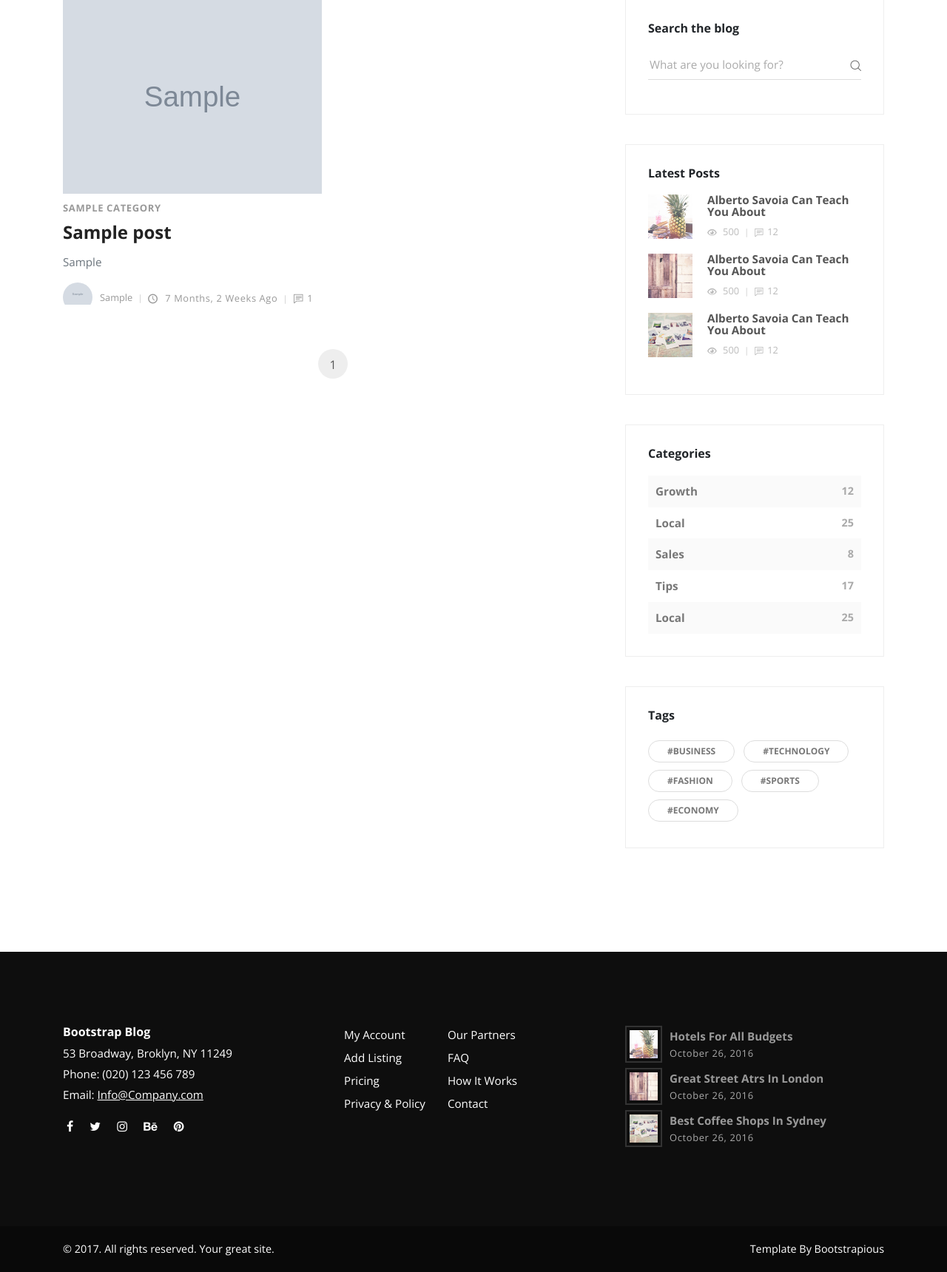
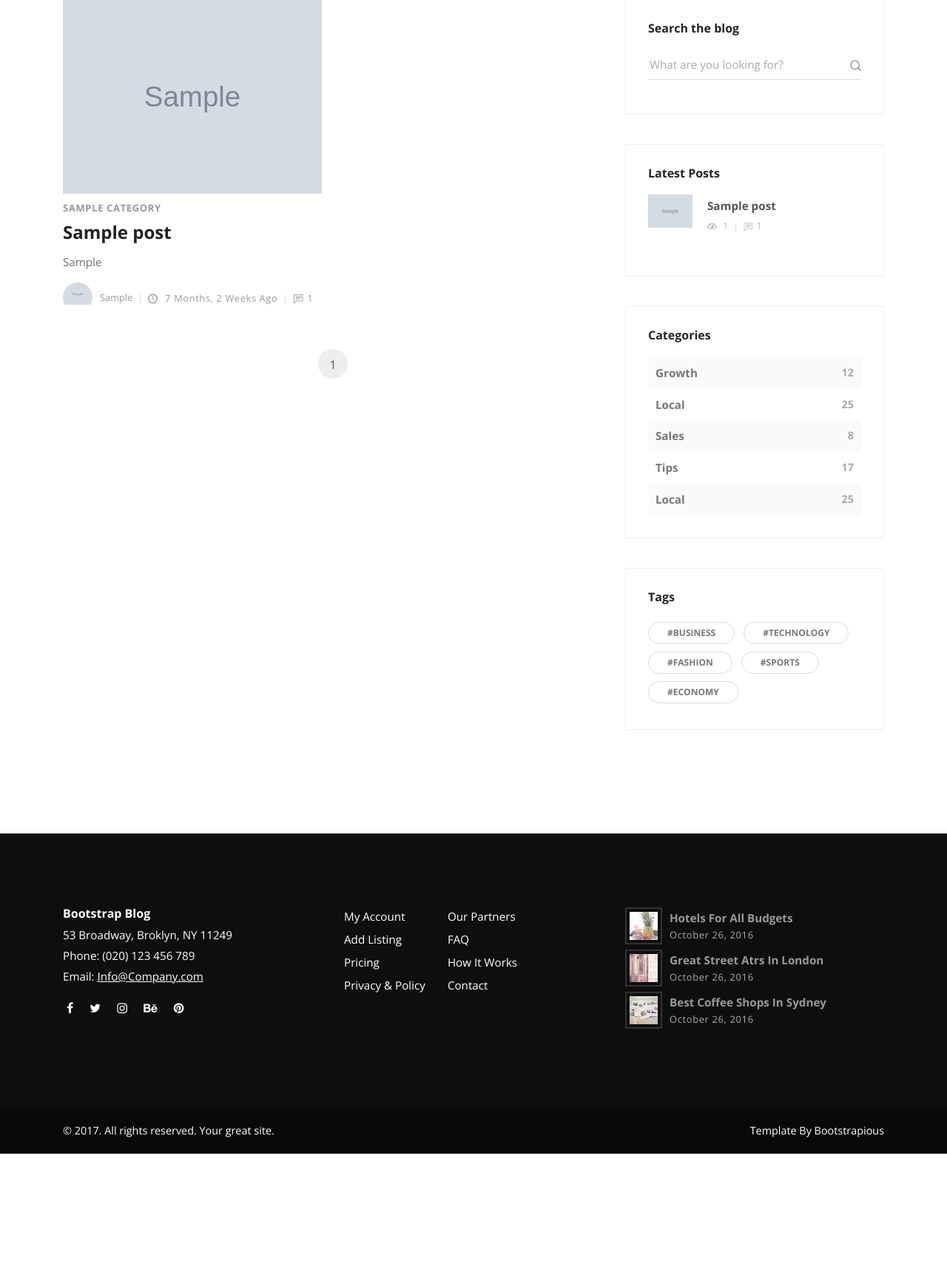
Before and after one commit to fn-bruce/blog, a Django app: page /blog/ in a window 1280 px wide. Shown: the part 132-1852 px from the top of the page at 74% size. After the commit the page ends 1692 px from the top, so only its background shows below. Run offline with Django 3.2, Linux system fonts and the light colour scheme; tables that the repository leaves empty hold one stand-in row (values such as "Sample post"); grey boxes marked "Sample" are stand-in pictures; some libraries are stand-ins or nearby versions.

Commit message:
can grab most recent posts

```diff
--- a/src/blog/urls.py
+++ b/src/blog/urls.py
@@ -23,8 +23,8 @@
 urlpatterns = [
     path('admin/', admin.site.urls),
     path('', index),
-    path('blog/', blog),
-    path('post/', post),
+    path('blog/', blog, name='post-list'),
+    path('post/<id>/', post, name='post-detail'),
 ]
 
 if settings.DEBUG:
--- a/src/posts/models.py
+++ b/src/posts/models.py
@@ -1,5 +1,6 @@
 from django.db import models
 from django.contrib.auth import get_user_model
+from django.urls import reverse
 
 
 User = get_user_model()
@@ -25,6 +26,7 @@ class Post(models.Model):
     overview = models.TextField()
     timestamp = models.DateTimeField(auto_now_add=True)
     comment_count = models.IntegerField(default=0)
+    view_count = models.IntegerField(default=0)
     author = models.ForeignKey(Author, on_delete=models.CASCADE)
     thumbnail = models.ImageField()
     categories = models.ManyToManyField(Category)
@@ -32,3 +34,8 @@ class Post(models.Model):
 
     def __str__(self):
         return self.title
+
+    def get_absolute_url(self):
+        return reverse('post-detail', kwargs={
+            'id': self.id,
+            })
--- a/src/posts/views.py
+++ b/src/posts/views.py
@@ -22,6 +22,7 @@ def index(request):
 
 
 def blog(request):
+    most_recent = Post.objects.order_by('-timestamp')[:3]
     post_list = Post.objects.all()
     paginator = Paginator(post_list, 4)
     page_request_var = 'page'
@@ -36,10 +37,11 @@ def blog(request):
 
     context = {
             'queryset': paginated_queryset,
+            'most_recent': most_recent,
             'page_request_var': page_request_var
             }
     return render(request, 'blog.html', context)
 
 
-def post(request):
+def post(request, id):
     return render(request, 'post.html', {})
--- a/src/templates/blog.html
+++ b/src/templates/blog.html
@@ -14,7 +14,7 @@
           <!-- post -->
           {% for post in queryset %}
           <div class="post col-xl-6">
-            <div class="post-thumbnail"><a href="post.html"><img src="{{ post.thumbnail.url }}" alt="..." class="img-fluid"></a></div>
+            <div class="post-thumbnail"><a href="{{ post.get_absolute_url }}"><img src="{{ post.thumbnail.url }}" alt="..." class="img-fluid"></a></div>
             <div class="post-details">
               <div class="post-meta d-flex justify-content-between">
                 {# <div class="date meta-last">20 May | 2016</div> #}
@@ -24,7 +24,7 @@
                 </div>
                 {% endfor %}
               </div>
-              <a href="post.html">
+              <a href="{{ post.get_absolute_url }}">
                 <h3 class="h4">{{ post.title }}</h3>
               </a>
               <p class="text-muted">{{ post.overview }}</p>
@@ -48,7 +48,7 @@
             <li class="page-item"><a href="?{{ page_request_var }}={{ queryset.previous_page_number }}" class="page-link"> <i class="fa fa-angle-left"></i></a></li>
             {% endif %}
 
-            <li class="page-item"><a href="#" class="page-link active">{{ queryset.number }}</a></li>
+            <li class="page-item"><a href="?{{ page_request_var }}={{ queryset.number }}" class="page-link active">{{ queryset.number }}</a></li>
 
             {% if queryset.has_next %}
             <li class="page-item"><a href="?{{ page_request_var }}={{ queryset.next_page_number }}" class="page-link"> <i class="fa fa-angle-right"></i></a></li>
@@ -58,6 +58,7 @@
       </div>
     </main>
     <aside class="col-lg-4">
+
       <!-- Widget [Search Bar Widget]-->
       <div class="widget search">
         <header>
@@ -70,40 +71,31 @@
           </div>
         </form>
       </div>
+
       <!-- Widget [Latest Posts Widget]        -->
       <div class="widget latest-posts">
         <header>
           <h3 class="h6">Latest Posts</h3>
         </header>
-        <div class="blog-posts"><a href="#">
+        <div class="blog-posts">
+
+          {% for post in most_recent %}
+          <a href="{{ post.get_absolute_url }}">
             <div class="item d-flex align-items-center">
-              <div class="image"><img src="{% static 'img/small-thumbnail-1.jpg' %}" alt="..." class="img-fluid"></div>
-              <div class="title"><strong>Alberto Savoia Can Teach You About</strong>
+              <div class="image"><img src="{{ post.thumbnail.url }}" alt="..." class="img-fluid"></div>
+              <div class="title"><strong>{{ post.title }}</strong>
                 <div class="d-flex align-items-center">
-                  <div class="views"><i class="icon-eye"></i> 500</div>
-                  <div class="comments"><i class="icon-comment"></i>12</div>
+                  <div class="views"><i class="icon-eye"></i> {{ post.view_count }}</div>
+                  <div class="comments"><i class="icon-comment"></i>{{ post.comment_count }}</div>
                 </div>
               </div>
-            </div></a><a href="#">
-            <div class="item d-flex align-items-center">
-              <div class="image"><img src="{% static 'img/small-thumbnail-2.jpg' %}" alt="..." class="img-fluid"></div>
-              <div class="title"><strong>Alberto Savoia Can Teach You About</strong>
-                <div class="d-flex align-items-center">
-                  <div class="views"><i class="icon-eye"></i> 500</div>
-                  <div class="comments"><i class="icon-comment"></i>12</div>
-                </div>
-              </div>
-            </div></a><a href="#">
-            <div class="item d-flex align-items-center">
-              <div class="image"><img src="{% static 'img/small-thumbnail-3.jpg' %}" alt="..." class="img-fluid"></div>
-              <div class="title"><strong>Alberto Savoia Can Teach You About</strong>
-                <div class="d-flex align-items-center">
-                  <div class="views"><i class="icon-eye"></i> 500</div>
-                  <div class="comments"><i class="icon-comment"></i>12</div>
-                </div>
-              </div>
-            </div></a></div>
+            </div>
+          </a>
+          {% endfor %}
+
+        </div>
       </div>
+
       <!-- Widget [Categories Widget]-->
       <div class="widget categories">
         <header>
@@ -115,6 +107,7 @@
         <div class="item d-flex justify-content-between"><a href="#">Tips</a><span>17</span></div>
         <div class="item d-flex justify-content-between"><a href="#">Local</a><span>25</span></div>
       </div>
+
       <!-- Widget [Tags Cloud Widget]-->
       <div class="widget tags">
         <header>
```
Also changed, not shown: src/posts/migrations/0003_post_view_count.py (added).
